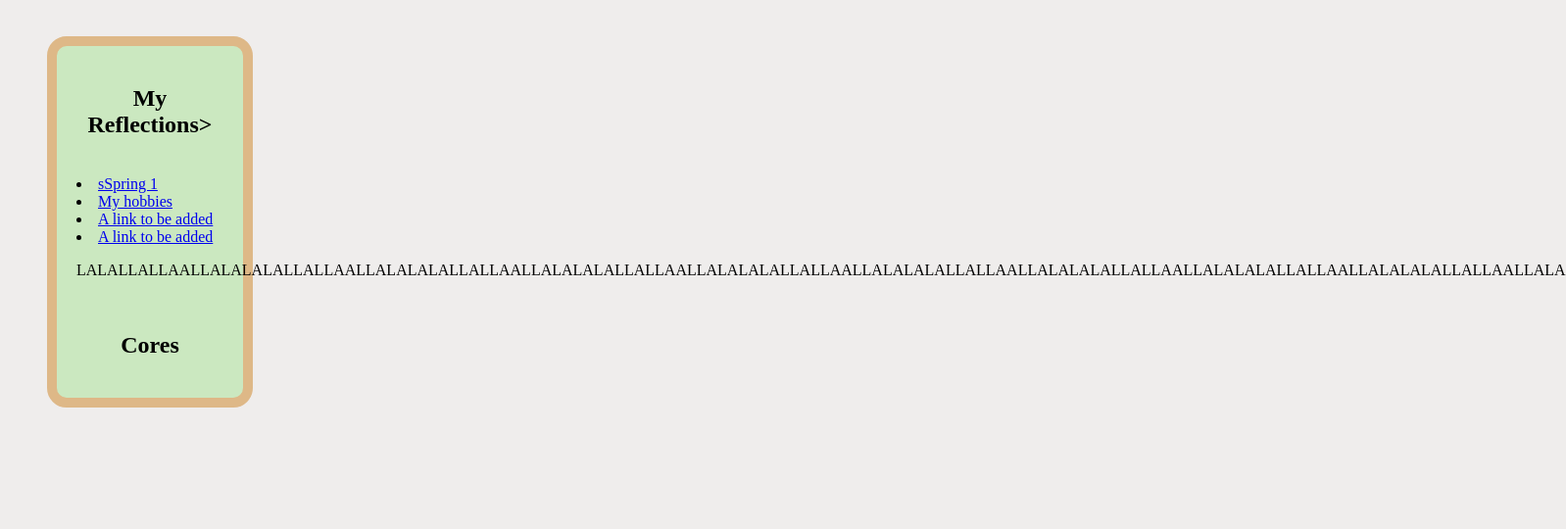
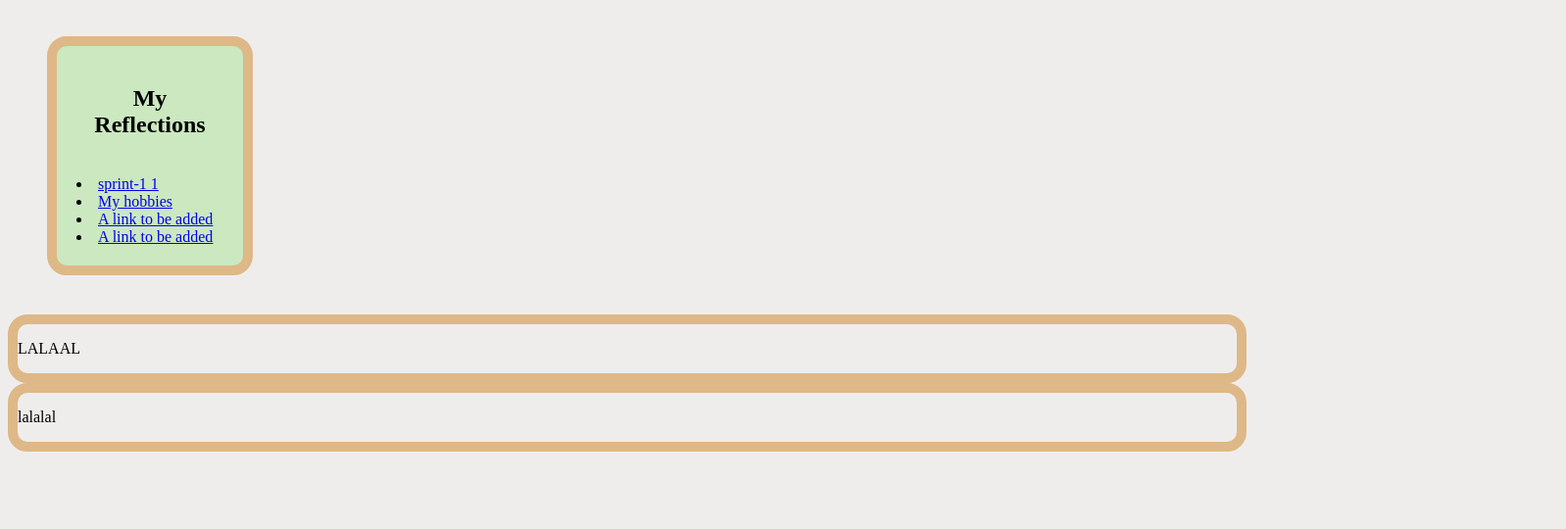
Before and after one commit to marcelo-Reyes-Tokuma/marcelo-Reyes-Tokuma.github.io, a plain HTML site: page index.html in a window 1280 px wide. Shown: the part 260-800 px from the top of the page at 98% size, 1598 px wide, since content can reach past the window. Drawn offline with Linux system fonts and the light colour scheme.

Commit message:
change to body and head

```diff
--- a/index.html
+++ b/index.html
@@ -1,41 +1,33 @@
 <html>
   <head>
+    <meta name="viewport" content="width=device-width, initial-scale=1" />
     <link rel="stylesheet" href="styles/main.css" />
     <title>My Blog!</title>
+
   </head>
 
   <body>
-    <div class="main-header-box border-1">
-      <h1>My Dev Academy Blog</h1>
-    </div>
-
-    <div class="menu-layout border-1">
-      <h2>My Reflections></h2>
-
-      <br />
-
-      <div class="link-list">
-        <li>
-          <a href="sprint-1.html">sSpring 1</a>
-        </li>
-
-        <li>
-          <a href="sprint-2.html">My hobbies</a>
-        </li>
-        <li>
-          <a href="#">A link to be added</a>
-        </li>
-        <li>
-          <a href="#">A link to be added</a>
-        </li>
+    <div class="container">
+      <div class="main-header-box border-1">
+        <a href="index.html"><h1>My Dev Academy Blog</h1></a>
       </div>
-
-      <p>
-        LALALLALLAALLALALALALLALLAALLALALALALLALLAALLALALALALLALLAALLALALALALLALLAALLALALALALLALLAALLALALALALLALLAALLALALALALLALLAALLALALALALLALLAALLALA
-      </p>
-      <br />
-
-      <h2>Cores</h2>
+      <div class="flex-box">
+        <div class="menu-layout border-1">
+        <h2>My Reflections</h2>
+        <br />
+        <div class="link-list">
+          <li><a href="sprint-1.html">sprint-1 1</a></li>
+          <li><a href="sprint-2.html">My hobbies</a></li>
+          <li><a href="#">A link to be added</a></li>
+          <li><a href="#">A link to be added</a></li>
+        </div>
+        </div>
+        <div class="home-page-paragraph border-1">
+        <p>LALAAL</p>
+        </div>
+        <div class="home-page-paragraph border-1">
+        <p>lalalal</p>
+        </div>
     </div>
   </body>
 </html>
```
